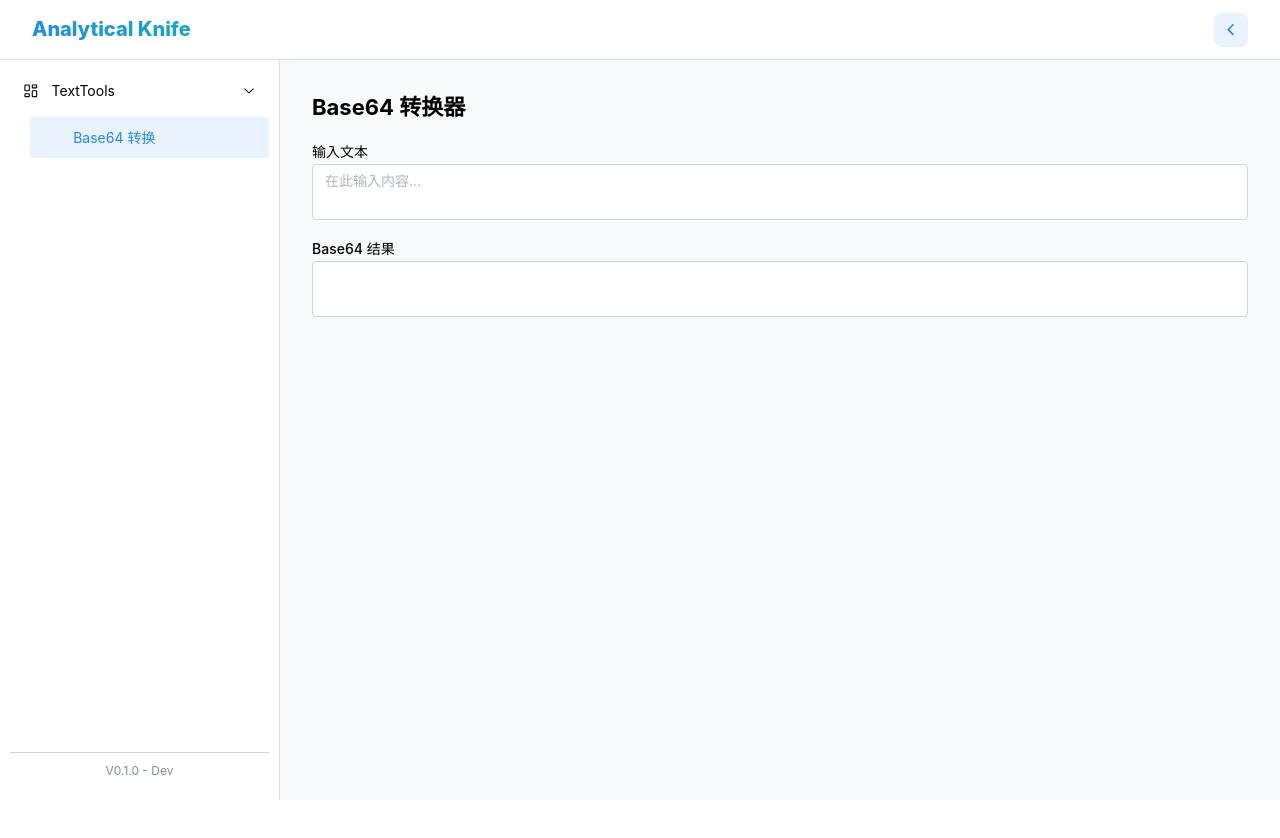
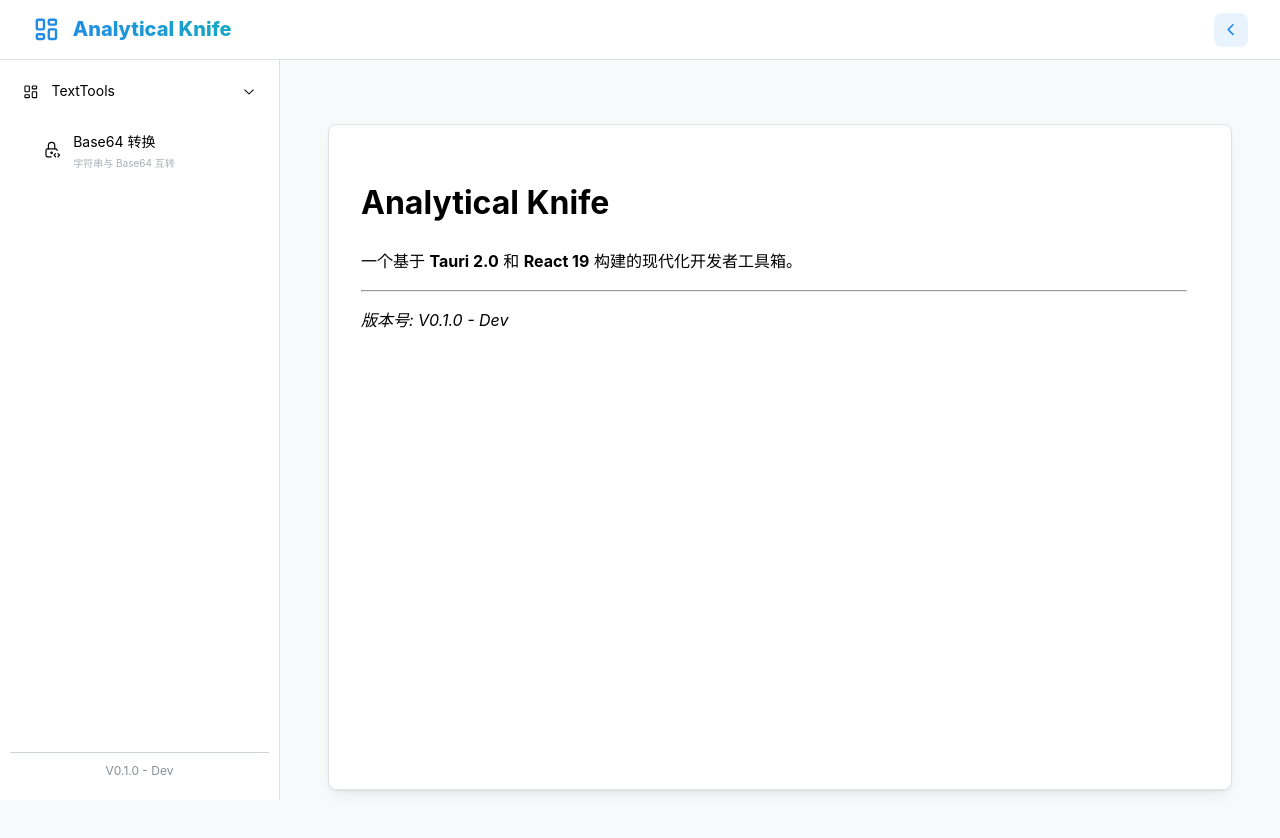
Before and after one commit to CreationWong/Analytical-Knife, a React (Vite) app: page / in a window 1280 px wide. Shown: the top 838 px of the page. Before the commit the page ends 800 px from the top, so only its background shows below. Built offline with nearby package versions, Linux system fonts and the light colour scheme.

Commit message:
修改 侧边栏样式 添加 关于界面

```diff
--- a/package.json
+++ b/package.json
@@ -17,7 +17,9 @@
     "@tauri-apps/plugin-opener": "^2",
     "lucide-react": "^0.562.0",
     "react": "^19.1.0",
-    "react-dom": "^19.1.0"
+    "react-dom": "^19.1.0",
+    "react-markdown": "^10.1.0",
+    "remark-gfm": "^4.0.1"
   },
   "devDependencies": {
     "@tauri-apps/cli": "^2",
--- a/src/App.tsx
+++ b/src/App.tsx
@@ -13,7 +13,12 @@ import {
     Box,
 } from '@mantine/core';
 import { useDisclosure } from '@mantine/hooks';
-import { IconChevronLeft, IconChevronRight, IconLayoutDashboard } from '@tabler/icons-react';
+import {
+    IconChevronLeft,
+    IconChevronRight,
+    IconLayoutDashboard,
+    IconInfoCircle
+} from '@tabler/icons-react';
 import { TOOLS_REGISTRY } from './registry';
 import { ToolErrorBoundary } from './components/ErrorBoundary';
 
@@ -24,20 +29,35 @@ interface TreeNode {
     toolId?: string;
 }
 
+// 本地存储的 Key
+const STORAGE_KEY = 'analytical_knife_last_tool';
+
 export default function App() {
-    // mobileOpened: 移动端抽屉开关
-    // desktopOpened: 桌面端侧边栏展开/收起状态 (true 为展开，false 为收起)
+    // 状态管理
     const [mobileOpened, { toggle: toggleMobile }] = useDisclosure();
     const [desktopOpened, { toggle: toggleDesktop }] = useDisclosure(true);
 
-    // 默认激活第一个工具
-    const [activeId, setActiveId] = useState<string>(TOOLS_REGISTRY[0]?.id || '');
+    // 初始化 activeId：优先从本地存储读取，若无则默认为 'about'
+    const [activeId, setActiveId] = useState<string>(() => {
+        const saved = localStorage.getItem(STORAGE_KEY);
+        // 验证保存的 ID 是否依然存在于注册表中，防止插件删除后导致死循环
+        return TOOLS_REGISTRY.some(t => t.id === saved) ? (saved as string) : 'about';
+    });
 
-    // 将扁平列表转换为树结构 (基于 path 字段)
+    // 处理工具切换并持久化
+    const handleToolChange = (id: string) => {
+        setActiveId(id);
+        localStorage.setItem(STORAGE_KEY, id);
+    };
+
+    // 构建工具树逻辑 (基于 path 字段)
     const toolTree = useMemo(() => {
         const root: Record<string, TreeNode> = {};
 
         TOOLS_REGISTRY.forEach((tool) => {
+            // 如果 path 为空，直接跳过，不加入侧边栏树结构
+            if (!tool.path) return;
+
             const parts = tool.path.split('/');
             let currentLevel = root;
 
@@ -46,7 +66,6 @@ export default function App() {
                     currentLevel[part] = { label: part, children: {} };
                 }
 
-                // 如果是路径的最后一部分，则关联工具 ID
                 if (index === parts.length - 1) {
                     currentLevel[part].toolId = tool.id;
                     currentLevel[part].label = tool.name;
@@ -58,7 +77,7 @@ export default function App() {
         return root;
     }, []);
 
-    // 递归渲染 NavLink 函数
+    // 递归渲染侧边栏菜单
     const renderNavNodes = (nodes: Record<string, TreeNode>) => {
         return Object.entries(nodes).map(([key, node]) => {
             const isLeaf = !!node.toolId;
@@ -70,34 +89,49 @@ export default function App() {
                     key={key}
                     label={node.label}
                     position="right"
-                    disabled={desktopOpened} // 展开时不显示 Tooltip
+                    disabled={desktopOpened}
                     withArrow
                 >
                     <NavLink
                         label={desktopOpened ? node.label : null}
-                        leftSection={tool?.icon ? <tool.icon size="1.2rem" stroke={1.5} /> : <IconLayoutDashboard size="1.1rem" stroke={1.5} />}
+                        // 仅在展开且是工具时显示描述
+                        description={desktopOpened && isLeaf ? tool?.description : null}
+                        leftSection={
+                            tool?.icon ? (
+                                <tool.icon size="1.2rem" stroke={1.5} />
+                            ) : (
+                                <IconLayoutDashboard size="1.1rem" stroke={1.5} />
+                            )
+                        }
                         active={isLeaf && activeId === node.toolId}
                         childrenOffset={desktopOpened ? 20 : 0}
-                        // 默认展开有子节点的父级，但在收起模式下关闭所有子菜单
                         defaultOpened={!isLeaf && desktopOpened}
                         onClick={() => {
                             if (isLeaf && node.toolId) {
-                                setActiveId(node.toolId);
+                                handleToolChange(node.toolId);
                                 if (mobileOpened) toggleMobile();
                             }
                         }}
                         styles={{
                             root: {
                                 borderRadius: 'var(--mantine-radius-sm)',
-                                marginBottom: '2px',
+                                marginBottom: '4px', // 稍微增加间距以适应双行文字
                                 justifyContent: desktopOpened ? 'flex-start' : 'center',
+                                // 如果有描述，稍微增加高度
+                                minHeight: desktopOpened && isLeaf && tool?.description ? 54 : 42,
                             },
-                            section: {
-                                margin: desktopOpened ? undefined : 0,
+                            section: { margin: desktopOpened ? undefined : 0 },
+                            body: {
+                                // 限制描述文字过长时显示省略号
+                                overflow: 'hidden'
+                            },
+                            description: {
+                                fontSize: '10px',
+                                opacity: 0.7,
+                                marginTop: '2px'
                             }
                         }}
                     >
-                        {/* 仅在侧边栏展开且有子节点时进行递归 */}
                         {desktopOpened && hasChildren && renderNavNodes(node.children)}
                     </NavLink>
                 </Tooltip>
@@ -111,58 +145,55 @@ export default function App() {
         <AppShell
             header={{ height: 60 }}
             navbar={{
-                width: desktopOpened ? 280 : 80, // 动态宽度
+                width: desktopOpened ? 280 : 80,
                 breakpoint: 'sm',
                 collapsed: { mobile: !mobileOpened },
             }}
             padding="md"
-            transitionDuration={300} // 平滑折叠动画
+            transitionDuration={300}
             transitionTimingFunction="ease"
         >
-            {/* Header 区域 */}
-            {/* Header 区域 */}
+            {/* Header 部分 */}
             <AppShell.Header p="md">
                 <Group h="100%" px="md" justify="space-between" align="center" wrap="nowrap">
-                    <Group align="center" gap="sm">
-                        {/* 移动端菜单按钮 */}
-                        <Burger opened={mobileOpened} onClick={toggleMobile} hiddenFrom="sm" size="sm" />
-
-                        {/* 工具箱图标 */}
-                        {/*<Box style={{ color: 'var(--mantine-color-blue-filled)' }}>*/}
-                        {/*    <IconLayoutDashboard size="1.8rem" stroke={2} />*/}
-                        {/*</Box>*/}
-
-                        {/* 标题文字 */}
+                    <Group
+                        align="center"
+                        gap="sm"
+                        onClick={() => handleToolChange('about')}
+                        style={{ cursor: 'pointer' }} // 增加手型指针提示
+                    >
+                        <Burger opened={mobileOpened} onClick={(e) => { e.stopPropagation(); toggleMobile(); }} hiddenFrom="sm" size="sm" />
+                        <IconLayoutDashboard size="1.8rem" color="var(--mantine-color-blue-filled)" />
                         <Text
                             fw={800}
                             size="xl"
                             variant="gradient"
                             gradient={{ from: 'blue', to: 'cyan' }}
                             style={{
+                                opacity: desktopOpened ? 1 : 0,
+                                display: desktopOpened ? 'block' : 'none',
+                                whiteSpace: 'nowrap',
                                 transition: 'opacity 0.2s ease',
-                                display: 'block', // 彻底移除占位
-                                whiteSpace: 'nowrap'
+                                userSelect: 'none' // 防止文字被意外选中
                             }}
                         >
                             {__APP_NAME__}
                         </Text>
                     </Group>
 
-                    {/* 桌面端收起/展开按钮 */}
                     <ActionIcon
                         variant="light"
                         onClick={toggleDesktop}
                         visibleFrom="sm"
                         size="lg"
                         radius="md"
-                        title={desktopOpened ? "收起菜单" : "展开菜单"}
                     >
                         {desktopOpened ? <IconChevronLeft size="1.2rem" /> : <IconChevronRight size="1.2rem" />}
                     </ActionIcon>
                 </Group>
             </AppShell.Header>
 
-            {/* Navbar 区域 */}
+            {/* 侧边栏部分 */}
             <AppShell.Navbar p="xs">
                 <AppShell.Section component={ScrollArea} grow>
                     <Stack gap={4}>
@@ -170,34 +201,37 @@ export default function App() {
                     </Stack>
                 </AppShell.Section>
 
-                {/* Navbar 底部预留 */}
+                {/* 底部版本显示 + Tooltip */}
                 <AppShell.Section p="xs" style={{ borderTop: '1px solid var(--mantine-color-default-border)' }}>
-                    <Text size="xs" c="dimmed" ta="center">
+                    <Tooltip label={__APP_VERSION__} position="right" withArrow disabled={desktopOpened}>
+                        <Text size="xs" c="dimmed" ta="center" style={{ cursor: 'default', whiteSpace: 'nowrap' }}>
                             {desktopOpened ? __APP_VERSION__ : __SHORT_VERSION__}
                         </Text>
+                    </Tooltip>
                 </AppShell.Section>
             </AppShell.Navbar>
 
-            {/* Main 内容区域 */}
+            {/* 主内容区域 */}
             <AppShell.Main bg="var(--mantine-color-gray-0)">
                 <ToolErrorBoundary key={activeId}>
                     <Suspense
                         fallback={
                             <Stack align="center" justify="center" h="100%" gap="md">
                                 <Loader size="lg" type="dots" />
-                                <Text size="sm" c="dimmed">正在初始化工具...</Text>
+                                <Text size="sm" c="dimmed">正在加载工具模块...</Text>
                             </Stack>
                         }
                     >
+                        <Box p="md" maw={1200} mx="auto">
                             {activeTool ? (
-                            <Box p="md">
                                 <activeTool.component />
-                            </Box>
                             ) : (
                                 <Stack align="center" mt={100}>
-                                <Text c="dimmed">请从左侧选择一个工具开始使用</Text>
+                                    <IconInfoCircle size={48} color="var(--mantine-color-gray-4)" />
+                                    <Text c="dimmed">未找到该工具，请重新选择</Text>
                                 </Stack>
                             )}
+                        </Box>
                     </Suspense>
                 </ToolErrorBoundary>
             </AppShell.Main>
--- /dev/null
+++ b/src/components/About.tsx
@@ -0,0 +1,22 @@
+import ReactMarkdown from 'react-markdown';
+import remarkGfm from 'remark-gfm';
+import {Container, Paper, ScrollArea} from '@mantine/core';
+// 使用 ?raw 获取文件字符串内容
+import aboutContent from '../assets/about/info.md?raw';
+
+export default function About() {
+    return (
+        <Container size="md" py="xl">
+            <Paper p="xl" radius="md" withBorder shadow="sm">
+                <ScrollArea h="calc(100vh - 200px)" offsetScrollbars>
+                    <ReactMarkdown remarkPlugins={[remarkGfm]}>
+                        {/* 动态替换 MD 中的变量占位符 */}
+                        {aboutContent
+                            .replace(/\${__APP_NAME__}/g, __APP_NAME__)
+                            .replace(/\${__APP_VERSION__}/g, __APP_VERSION__)}
+                    </ReactMarkdown>
+                </ScrollArea>
+            </Paper>
+        </Container>
+    );
+}
--- a/src/registry/types.ts
+++ b/src/registry/types.ts
@@ -5,6 +5,6 @@ export interface ToolDefinition {
     name: string;        // 显示名称
     description: string; // 简短描述
     icon: React.ElementType;
-    path: string;
+    path: string | null;
     component: React.LazyExoticComponent<any>; // 懒加载组件
 }
--- a/src/vite-env.d.ts
+++ b/src/vite-env.d.ts
@@ -3,3 +3,8 @@
 declare const __APP_VERSION__: string;
 declare const __SHORT_VERSION__: string;
 declare const __APP_NAME__: string;
+
+declare module '*.md?raw' {
+    const content: string;
+    export default content;
+}
```
Also changed, not shown: src/assets/about/info.md (added, +6 -0 lines), src/registry/index.ts (+11 -2 lines), 1 other file (tests, documents, lock files or other folders). Lines whose indentation alone changed are shown as unchanged.
